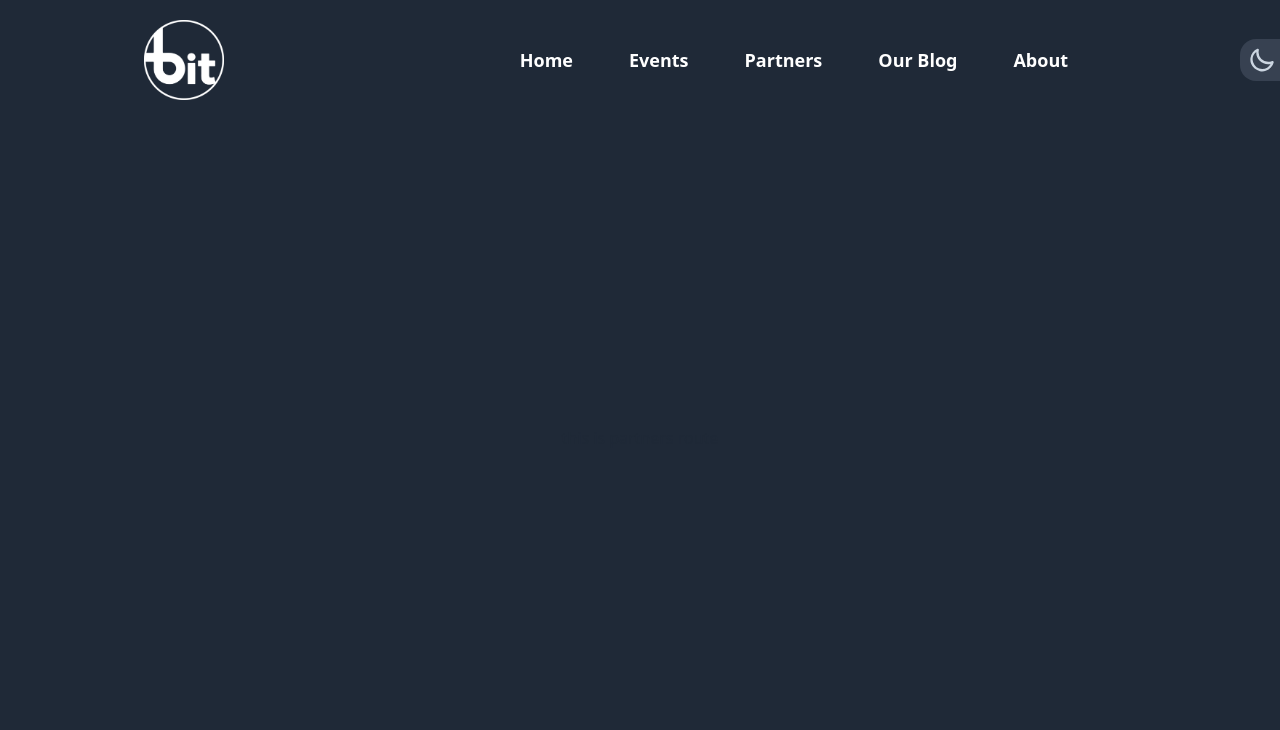
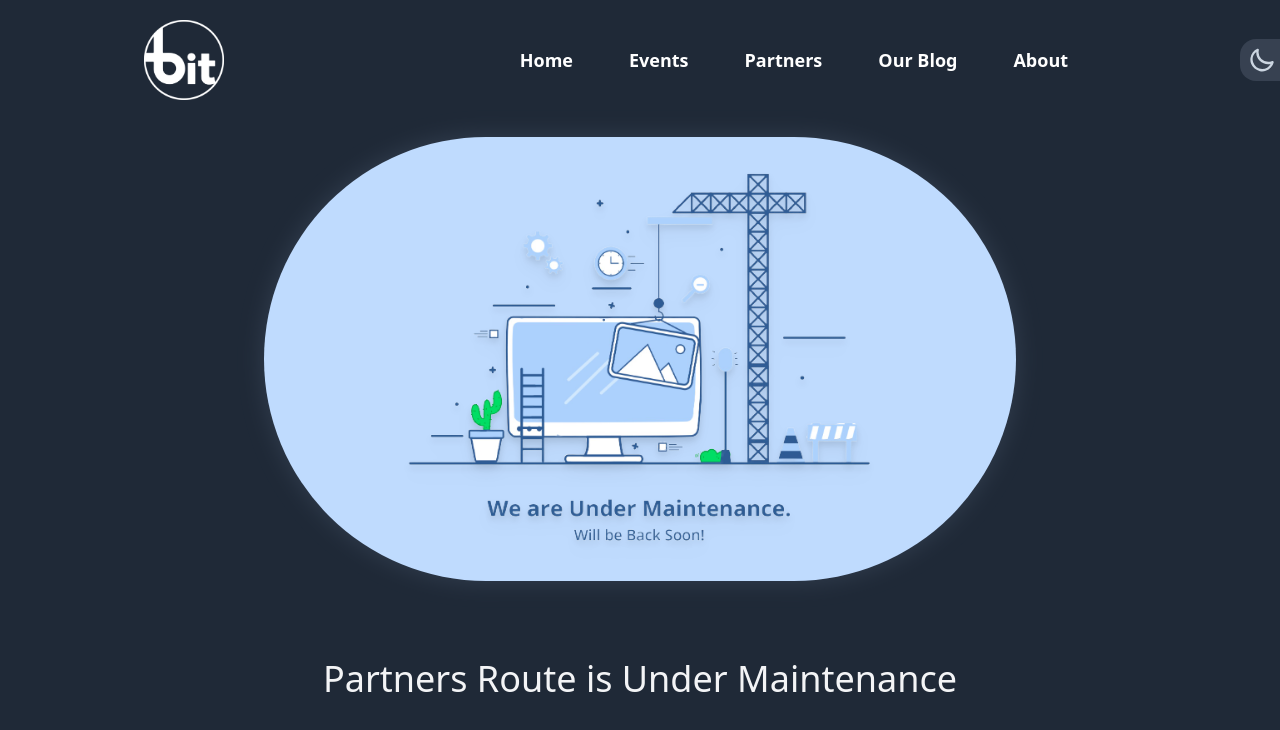
Before and after one commit to ch33kaboo/alphabit-website, a Svelte app: page /partners in a window 1280 px wide. Shown: the top 730 px of the page. Built offline with nearby package versions, Linux system fonts and the light colour scheme.

Commit message:
added UnderMaintenance component to routes that need it

```diff
--- a/src/lib/UnderMaintenance.svelte
+++ b/src/lib/UnderMaintenance.svelte
@@ -2,9 +2,11 @@
     <div
         class="absolute inset-0 rounded-full bg-slate-600 opacity-50 blur-md"
     />
-    <div class="relative rounded-full bg-blue-200 py-9 px-24">
+    <div
+        class="relative flex items-center justify-center rounded-full bg-blue-200 py-9 px-24"
+    >
         <img
-            class="h-full drop-shadow-lg"
+            class="w-5/6 drop-shadow-lg"
             src="src/assets/under_maintenance.png"
             alt="under_maintenance"
         />
--- a/src/routes/About.svelte
+++ b/src/routes/About.svelte
@@ -1 +1,8 @@
-this is about route
+<script>
+    import UnderMaintenance from '../lib/UnderMaintenance.svelte';
+</script>
+
+<UnderMaintenance />
+<div class="my my-10 text-4xl font-medium text-gray-900 dark:text-gray-100">
+    About Route is Under Maintenance
+</div>
--- a/src/routes/Blog.svelte
+++ b/src/routes/Blog.svelte
@@ -1 +1,8 @@
-this is blog route
+<script>
+    import UnderMaintenance from '../lib/UnderMaintenance.svelte';
+</script>
+
+<UnderMaintenance />
+<div class="my my-10 text-4xl font-medium text-gray-900 dark:text-gray-100">
+    Blog Route is Under Maintenance
+</div>
--- a/src/routes/Events.svelte
+++ b/src/routes/Events.svelte
@@ -1 +1,8 @@
-this is events route
+<script>
+    import UnderMaintenance from '../lib/UnderMaintenance.svelte';
+</script>
+
+<UnderMaintenance />
+<div class="my my-10 text-4xl font-medium text-gray-900 dark:text-gray-100">
+    Events Route is Under Maintenance
+</div>
--- a/src/routes/Partners.svelte
+++ b/src/routes/Partners.svelte
@@ -1 +1,8 @@
-this is partners route
+<script>
+    import UnderMaintenance from '../lib/UnderMaintenance.svelte';
+</script>
+
+<UnderMaintenance />
+<div class="my my-10 text-4xl font-medium text-gray-900 dark:text-gray-100">
+    Partners Route is Under Maintenance
+</div>
```
